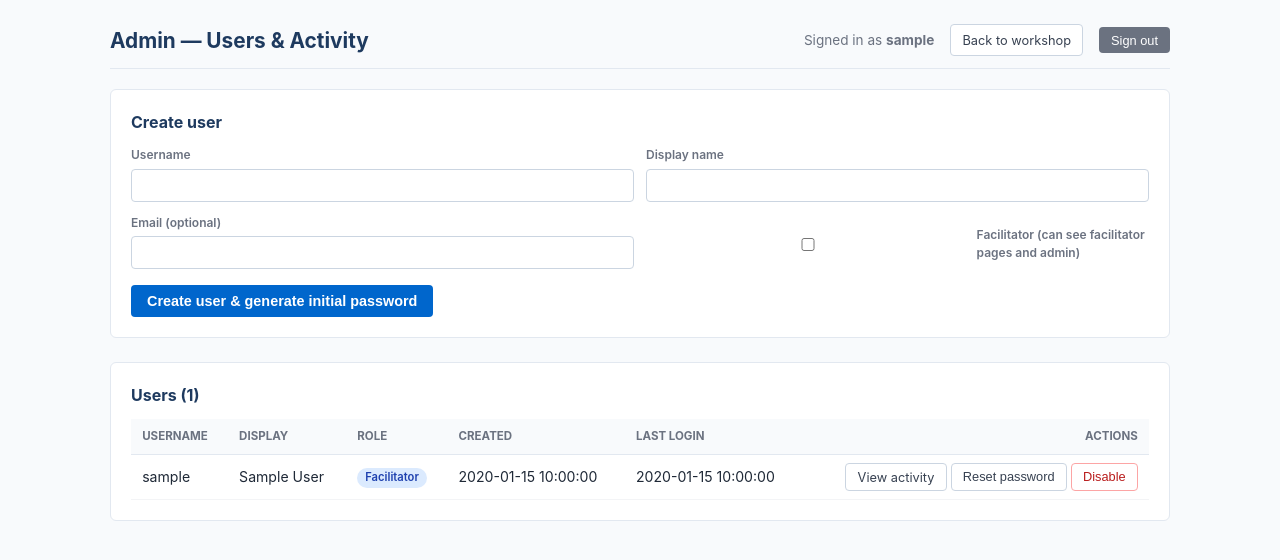
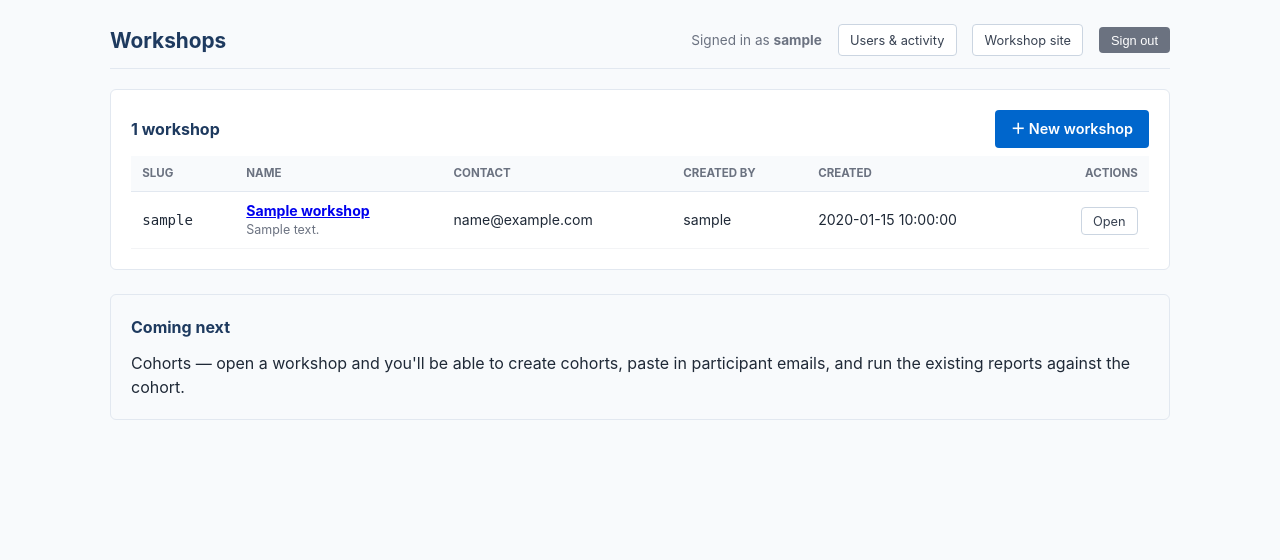
Before and after one commit to gunnarstoa/ifp-delivery-workshop, a Flask app: page /admin in a window 1280 px wide. Shown: the top 560 px of the page. Run offline with Flask 3, Linux system fonts and the light colour scheme; the visitor is signed in with stand-in values (Sample User, id 1); tables that the repository leaves empty hold one stand-in row (values such as "Sample post").

Commit message:
PR B/1: workshops table + admin dashboard
First slice of the multi-workshop pivot. Admin landing is now a
dashboard listing workshops; facilitators can create, view, and
archive workshops. Cohorts, content migration, and report wiring come
in subsequent PRs.

Schema (backend/schema.sql)
- workshops table: slug (unique, NOCASE), name, short_description,
  content_root (reserved for future content-path mapping), contact
  email, status (active/archived), created_by FK to users,
  created_at, archived_at
- Index on status

Routes (backend/app.py)
- / for facilitators now redirects to admin_dashboard (renamed from
  admin_home for clarity)
- GET /admin -> admin_dashboard: lists non-archived workshops
- GET /admin/workshops/new + POST: create form with slug validation
  (SLUG_RE 3-40 chars lowercase letters/digits/hyphen, no leading/
  trailing hyphen), duplicate-slug handling via IntegrityError
- GET /admin/workshops/<slug>: detail page (placeholders for cohorts,
  content, toolkit, reports)
- POST /admin/workshops/<slug>/archive: soft-archive, redirects to
  dashboard
- GET /admin/users-screen: the existing user-management page, now
  reachable via the shared admin header link instead of being the
  admin landing
- Shared _require_facilitator() helper used by every admin route

Templates (backend/templates/)
- _admin_header.html: shared header partial with breadcrumbs and a
  Users-and-activity link, sign-out form, link back to the workshop
  site
- admin_dashboard.html: workshop list with "+ New workshop" CTA and a
  "coming next: cohorts" hint when empty
- admin_workshop_new.html: create form with per-field error rendering
- admin_workshop_detail.html: detail with archive button and four
  placeholder cards (Cohorts, Content, Toolkit, Reports) so the
  shape of the per-workshop admin is visible
- admin.html and user_views.html: updated to use the shared header

Verification (Flask test client, 16 cases): facilitator dashboard
renders empty and with rows, create-workshop happy/bad-slug/duplicate
paths, detail 200 / 404 missing, archive 302 then dashboard reflects
removal, participants 403 on every admin route, /docs participant
access unchanged, facilitator / redirects to /admin.

Co-Authored-By: Claude Opus 4.7 (1M context) <noreply@anthropic.com>

```diff
--- a/backend/app.py
+++ b/backend/app.py
@@ -163,7 +163,7 @@ def home():
     if user is None:
         return redirect(url_for("login"))
     if user["is_facilitator"]:
-        return redirect(url_for("admin_home"))
+        return redirect(url_for("admin_dashboard"))
     return redirect("/docs/01-overview.html")
 
 
@@ -260,13 +260,99 @@ def healthz():
 
 # ---------------------------- Routes: admin ----------------------------
 
-@app.route("/admin")
-def admin_home():
+def _require_facilitator():
     user = current_user()
     if user is None:
-        return redirect(url_for("login", next="/admin"))
+        return None, redirect(url_for("login", next=request.path))
     if not user["is_facilitator"]:
         abort(403)
+    return user, None
+
+
+@app.route("/admin")
+def admin_dashboard():
+    user, redir = _require_facilitator()
+    if redir:
+        return redir
+    workshops = get_db().execute(
+        "SELECT w.id, w.slug, w.name, w.short_description, w.contact_email, w.status, w.created_at, "
+        "       u.username AS created_by_username "
+        "FROM workshops w LEFT JOIN users u ON u.id = w.created_by "
+        "WHERE w.status != 'archived' "
+        "ORDER BY w.created_at DESC"
+    ).fetchall()
+    return render_template("admin_dashboard.html", user=user, workshops=workshops)
+
+
+SLUG_RE = re.compile(r"^[a-z0-9]([a-z0-9-]{1,38}[a-z0-9])?$")
+
+
+@app.route("/admin/workshops/new", methods=["GET", "POST"])
+def admin_workshop_new():
+    user, redir = _require_facilitator()
+    if redir:
+        return redir
+    errors = {}
+    form = {"slug": "", "name": "", "short_description": "", "contact_email": ""}
+    if request.method == "POST":
+        form["slug"] = (request.form.get("slug") or "").strip().lower()
+        form["name"] = (request.form.get("name") or "").strip()
+        form["short_description"] = (request.form.get("short_description") or "").strip()
+        form["contact_email"] = (request.form.get("contact_email") or "").strip()
+        if not SLUG_RE.fullmatch(form["slug"]):
+            errors["slug"] = "3-40 chars, lowercase letters/digits/hyphen, no leading/trailing hyphen"
+        if not form["name"]:
+            errors["name"] = "required"
+        if not errors:
+            try:
+                cur = get_db().execute(
+                    "INSERT INTO workshops (slug, name, short_description, contact_email, created_by) "
+                    "VALUES (?, ?, ?, ?, ?)",
+                    (form["slug"], form["name"], form["short_description"] or None, form["contact_email"] or None, user["id"]),
+                )
+                get_db().commit()
+                return redirect(url_for("admin_workshop_detail", slug=form["slug"]))
+            except sqlite3.IntegrityError:
+                errors["slug"] = f"workshop '{form['slug']}' already exists"
+    return render_template("admin_workshop_new.html", user=user, form=form, errors=errors)
+
+
+@app.route("/admin/workshops/<slug>")
+def admin_workshop_detail(slug):
+    user, redir = _require_facilitator()
+    if redir:
+        return redir
+    workshop = get_db().execute(
+        "SELECT w.*, u.username AS created_by_username "
+        "FROM workshops w LEFT JOIN users u ON u.id = w.created_by "
+        "WHERE w.slug = ?",
+        (slug,),
+    ).fetchone()
+    if workshop is None:
+        abort(404)
+    return render_template("admin_workshop_detail.html", user=user, workshop=workshop)
+
+
+@app.route("/admin/workshops/<slug>/archive", methods=["POST"])
+def admin_workshop_archive(slug):
+    user, redir = _require_facilitator()
+    if redir:
+        return redir
+    cur = get_db().execute(
+        "UPDATE workshops SET status = 'archived', archived_at = CURRENT_TIMESTAMP WHERE slug = ? AND status != 'archived'",
+        (slug,),
+    )
+    get_db().commit()
+    if cur.rowcount == 0:
+        abort(404)
+    return redirect(url_for("admin_dashboard"))
+
+
+@app.route("/admin/users-screen")
+def admin_users_screen():
+    user, redir = _require_facilitator()
+    if redir:
+        return redir
     users = get_db().execute(
         "SELECT id, username, display_name, email, is_facilitator, is_active, created_at, last_login_at "
         "FROM users ORDER BY created_at DESC"
--- a/backend/schema.sql
+++ b/backend/schema.sql
@@ -35,3 +35,19 @@ CREATE TABLE IF NOT EXISTS login_events (
 );
 
 CREATE INDEX IF NOT EXISTS idx_login_events_time ON login_events(occurred_at);
+
+CREATE TABLE IF NOT EXISTS workshops (
+  id INTEGER PRIMARY KEY AUTOINCREMENT,
+  slug TEXT UNIQUE NOT NULL COLLATE NOCASE,
+  name TEXT NOT NULL,
+  short_description TEXT,
+  content_root TEXT,
+  contact_email TEXT,
+  status TEXT NOT NULL DEFAULT 'active',
+  created_by INTEGER,
+  created_at TIMESTAMP NOT NULL DEFAULT CURRENT_TIMESTAMP,
+  archived_at TIMESTAMP,
+  FOREIGN KEY (created_by) REFERENCES users(id)
+);
+
+CREATE INDEX IF NOT EXISTS idx_workshops_status ON workshops(status);
--- /dev/null
+++ b/backend/templates/_admin_header.html
@@ -0,0 +1,21 @@
+{# Shared admin page header. Sub-pages set `page_title` and optional `breadcrumbs`. #}
+<div class="admin-header">
+  <div>
+    <h1>{{ page_title }}</h1>
+    {% if breadcrumbs %}
+      <div class="breadcrumbs">
+        <a href="{{ url_for('admin_dashboard') }}">Admin</a>
+        {% for crumb in breadcrumbs %}
+          <span class="sep">›</span>
+          {% if crumb.url %}<a href="{{ crumb.url }}">{{ crumb.label }}</a>{% else %}<span>{{ crumb.label }}</span>{% endif %}
+        {% endfor %}
+      </div>
+    {% endif %}
+  </div>
+  <div class="meta">
+    Signed in as <strong>{{ user.username }}</strong>
+    <a class="secondary-btn" href="{{ url_for('admin_users_screen') }}" style="text-decoration:none;">Users &amp; activity</a>
+    <a class="secondary-btn" href="/docs/01-overview.html" style="text-decoration:none;">Workshop site</a>
+    <form method="post" action="{{ url_for('logout') }}" style="display:inline;"><button type="submit">Sign out</button></form>
+  </div>
+</div>
--- a/backend/templates/admin.html
+++ b/backend/templates/admin.html
@@ -1,15 +1,10 @@
 {% extends "base.html" %}
-{% block title %}Admin — IFP Delivery Partner Workshop{% endblock %}
+{% block title %}Users &amp; activity — Admin{% endblock %}
 {% block body %}
 <div class="admin-shell">
-  <div class="admin-header">
-    <h1>Admin — Users &amp; Activity</h1>
-    <div class="meta">
-      Signed in as <strong>{{ user.username }}</strong>
-      <a href="/docs/01-overview.html" class="secondary-btn" style="text-decoration:none;">Back to workshop</a>
-      <form method="post" action="{{ url_for('logout') }}" style="display:inline;"><button type="submit">Sign out</button></form>
-    </div>
-  </div>
+  {% set page_title = 'Users & activity' %}
+  {% set breadcrumbs = [{'label': 'Users & activity'}] %}
+  {% include "_admin_header.html" %}
 
   <div class="card">
     <h2>Create user</h2>
--- /dev/null
+++ b/backend/templates/admin_dashboard.html
@@ -0,0 +1,54 @@
+{% extends "base.html" %}
+{% block title %}Admin — Workshops{% endblock %}
+{% block body %}
+<div class="admin-shell">
+  {% set page_title = 'Workshops' %}
+  {% include "_admin_header.html" %}
+
+  <div class="card">
+    <div style="display:flex;align-items:center;justify-content:space-between;margin-bottom:0.5rem;">
+      <h2 style="margin:0;">{{ workshops|length }} workshop{{ '' if workshops|length == 1 else 's' }}</h2>
+      <a class="primary-btn" href="{{ url_for('admin_workshop_new') }}" style="text-decoration:none;">＋ New workshop</a>
+    </div>
+
+    {% if not workshops %}
+      <p class="help-note" style="margin-top:1rem;">No workshops yet. <a href="{{ url_for('admin_workshop_new') }}">Create your first one</a> — for example IFP, FCR, RPM, or OWP.</p>
+    {% else %}
+      <table class="users-table">
+        <thead>
+          <tr>
+            <th>Slug</th>
+            <th>Name</th>
+            <th>Contact</th>
+            <th>Created by</th>
+            <th>Created</th>
+            <th style="text-align:right;">Actions</th>
+          </tr>
+        </thead>
+        <tbody>
+          {% for w in workshops %}
+          <tr>
+            <td><code>{{ w.slug }}</code></td>
+            <td>
+              <a href="{{ url_for('admin_workshop_detail', slug=w.slug) }}"><strong>{{ w.name }}</strong></a>
+              {% if w.short_description %}<div style="font-size:0.78rem;color:#6b7280;">{{ w.short_description }}</div>{% endif %}
+            </td>
+            <td>{{ w.contact_email or '—' }}</td>
+            <td>{{ w.created_by_username or '—' }}</td>
+            <td>{{ w.created_at }}</td>
+            <td style="text-align:right;">
+              <a class="secondary-btn" href="{{ url_for('admin_workshop_detail', slug=w.slug) }}" style="text-decoration:none;">Open</a>
+            </td>
+          </tr>
+          {% endfor %}
+        </tbody>
+      </table>
+    {% endif %}
+  </div>
+
+  <div class="card" style="background:#f8fafc;">
+    <h2 style="margin-top:0;">Coming next</h2>
+    <p class="help-note" style="margin:0;">Cohorts — open a workshop and you'll be able to create cohorts, paste in participant emails, and run the existing reports against the cohort.</p>
+  </div>
+</div>
+{% endblock %}
--- a/backend/templates/base.html
+++ b/backend/templates/base.html
@@ -89,6 +89,10 @@
     }
     .admin-header h1 { margin: 0; font-size: 1.3rem; color: #1e3a5f; }
     .admin-header .meta { font-size: 0.85rem; color: #6b7280; }
+    .admin-header .breadcrumbs { font-size: 0.78rem; color: #6b7280; margin-top: 0.25rem; }
+    .admin-header .breadcrumbs a { color: #0066cc; text-decoration: none; }
+    .admin-header .breadcrumbs a:hover { text-decoration: underline; }
+    .admin-header .breadcrumbs .sep { margin: 0 0.4rem; color: #cbd5e1; }
     .admin-header a, .admin-header form { display: inline-block; margin-left: 0.75rem; }
     .admin-header form button {
       padding: 0.35rem 0.75rem;
```
Also changed, not shown: backend/templates/admin_workshop_detail.html (added, +51 -0 lines), backend/templates/admin_workshop_new.html (added, +41 -0 lines), backend/templates/user_views.html (+3 -6 lines).
